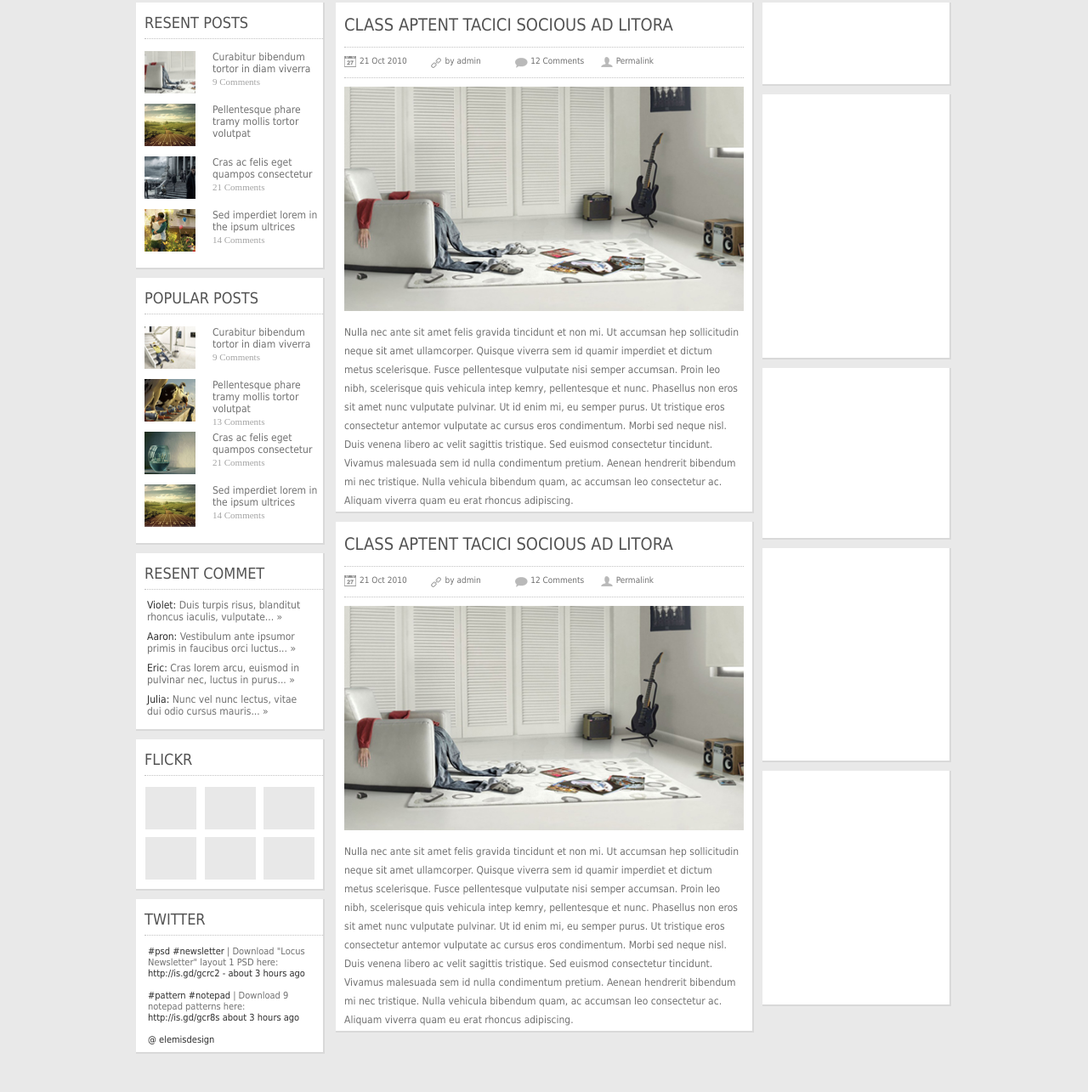
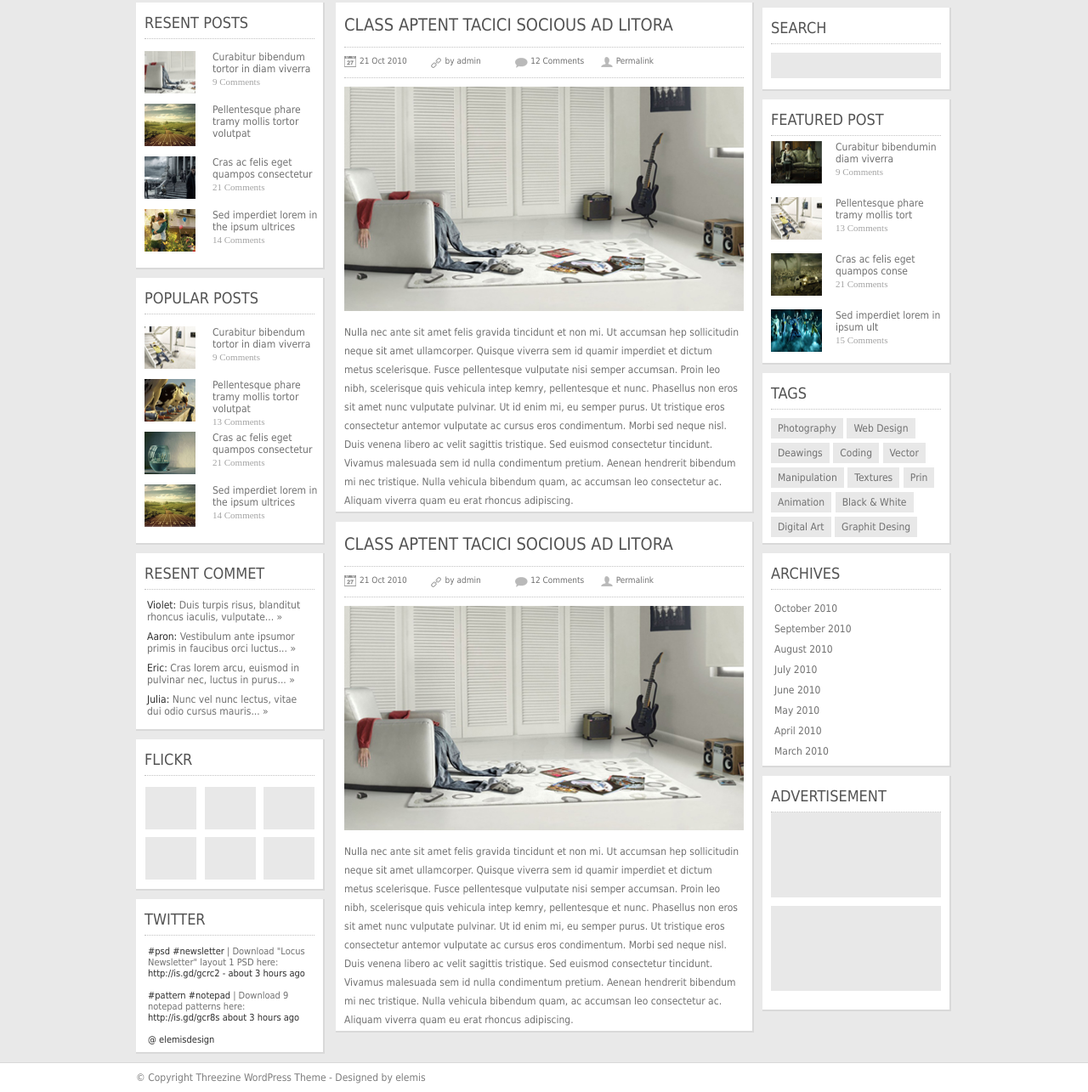
Before and after one commit to EgorZima/Hom-work, a plain HTML site: page ThreeZine/index.html in a window 1280 px wide. Shown: the part 482-1767 px from the top of the page at 85% size. Before the commit the page ends 1732 px from the top, so only its background shows below. Drawn offline with Linux system fonts and the light colour scheme.

Commit message:
Made a last work

```diff
--- a/ThreeZine/css/style.css
+++ b/ThreeZine/css/style.css
@@ -1,5 +1,5 @@
 *{
-	margin: 0;
+    margin: 0;
 	padding: 0;
 	list-style: none;
 	text-decoration: none;
@@ -43,7 +43,7 @@ body{
 }
 .menu a:hover{
 	color:#000;
-	background: #ccc;
+	background: #e8e8e8;
 	transition:0.2s ;
 }
 .social{
@@ -112,7 +112,7 @@ body{
 	transition: 0.2s;
 }
 .home-menu a:hover{
-	background: #ccc;
+	background: #e8e8e8;
 	color: #000;
 	transition: 0.2s;
 }
@@ -153,9 +153,8 @@ img{
 	width: 280px;
 	height: 60px;
 	background:#fff;
-	padding-bottom: 8px;
+	padding-bottom: 10px;
 	cursor: pointer;
-	margin-bottom: 2px;
 	transition: 0.2s;
 }
 .column:last-child{
@@ -176,7 +175,7 @@ img{
      transition: 0.2s;
 }
 .column:hover{
-	background: #ccc;
+	background: #e8e8e8;
 	transition: 0.2s;
 }
 .column-text:hover{
@@ -188,7 +187,6 @@ img{
 	height:54px;
 	transition: 0.2s;
 }
-
 
 .content{
 	display: table;
@@ -213,6 +211,7 @@ img{
 	padding-top: 13px;
 	padding-bottom: 8px;
 	margin-left: 10px;
+	margin-right: 10px;
 	border-bottom: 1px dotted #c2c2c2;
 	margin-bottom: 8px;
 	cursor: pointer;
@@ -244,6 +243,7 @@ img{
 }
 .resent-text, .popular-text{
      padding-left: 80px;
+     height: 50px;
      color: #717171;
      font-size: 12px;
      transition: 0.2s;
@@ -256,7 +256,7 @@ img{
 	padding-top: 2px;
 }
 .resent:hover, .popular:hover{
-	background: #ccc;
+	background: #e8e8e8;
 	transition: 0.2s;
 }
 .resent-text:hover, .popular-text:hover{
@@ -281,11 +281,10 @@ img{
 	color:#2e2e2e;
 }
 .comments-text:hover{
-	background: #ccc;
+	background: #e8e8e8;
 	color:#7da1bc;
 	transition: 0.2s all;
 }
-
 
 .flickr{
     height: 176px;
@@ -309,7 +308,7 @@ img{
 	transition: 0.2s all;
 }
 .flickr-block a:hover{
-	background: #ccc;
+	background: #e8e8e8;
 	transition: 0.2s all;
 }
 
@@ -330,7 +329,7 @@ img{
 	color: #2e2e2e;
 }
 .twitter-text:hover{
-	background: #ccc;
+	background: #e8e8e8;
 	transition: 0.2s all;
 }
 
@@ -376,7 +375,6 @@ img{
 	width: 68px;
 	height: 15px;
 	margin-right: 10px;
-	;
 }
 .data{
 	background-position: -114px -3px;
@@ -414,18 +412,145 @@ img{
 	background: #fff;
 	margin-bottom: 12px;
 }
+.right-title{
+    font-size: 18px;
+	color:#535353;
+	padding-top: 13px;
+	padding-bottom: 8px;
+	margin-left: 10px;
+	margin-top: 6px;
+    margin-right: 10px;
+	border-bottom: 1px dotted #c2c2c2;
+	cursor: pointer;
+}
+
 .search{
 	height: 96px;
 }
-.posts{
+input{
+	width: 200px;
+	height: 30px;
+	margin-top: 10px;
+	margin-left: 10px;
+	margin-right: 10px;
+	outline: none;
+	border: none;
+	background: #e8e8e8;
+	color: #535353;
+	font-size: 16px;
+	padding-left: 4px;
+}
+
+.featured-post{
 	height: 310px;
 }
+.featured{
+	width: 210px;
+	height: 60px;
+	background:#fff;
+	cursor: pointer;
+	transition: 0.2s;
+	padding-left: 10px;
+	padding-top: 6px;
+    transition: 0.2s all;
+}
+.featured img{
+	width: 60px;
+	height: 50px;
+	margin:0;
+	padding: 0;
+	transition: 0.2s;
+}
+.featured-text{
+    height: 50px;
+    padding-left:76px;
+    color: #717171;
+    font-size: 12px;
+    transition: 0.2s;
+}
+.featured-text span{
+	display: block;
+	font-size: 11px;
+	color:#a4a4a4;
+	font-family: italic;
+	padding-top: 2px;
+}
+.featured:hover{
+	background: #e8e8e8;
+	transition: 0.2s;
+}
+.featured-text:hover{
+	color:#7da1bc;
+	transition: 0.2s;
+}
+
 .tag{
 	height: 200px;
 }
+.tab{
+	margin-left: 10px;
+	margin-top: 10px;
+}
+.label{
+	display: inline-block;
+	color:#717171;
+	background: #e8e8e8;
+	padding-left: 8px;
+	padding-right: 8px;
+	padding-top: 5px;
+	padding-bottom: 5px;
+	font-size: 12px;
+	margin-bottom: 5px;
+}
+
 .archive{
 	height: 250px;
 }
+.year{
+	margin-left: 10px;
+	margin-top: 10px;
+}
+.month{
+	display: block;
+	color:#717171;
+	font-size: 12px;
+	padding-top: 5px;
+	padding-left: 4px;
+	padding-bottom: 5px;
+	transition: 0.2s;
+}
+.month:hover{
+	background:#e8e8e8;
+	transition: 0.2s;
+}
+
 .ad{
 	height: 275px;
 }
+.ad-block{
+	height: 100px;
+	background: #e8e8e8;
+	margin-bottom: 10px;
+	margin-left: 10px;
+	margin-right: 10px;
+}
+.ad-block a{
+	display: block;
+	width: 200px;
+	height:100px;
+}
+
+.footer{
+	margin: 0 auto;
+    background: #fff;
+	border-top: 1px solid #d9d9d9;
+	width: 100%;
+}
+.footer-text{
+	margin: 0 auto;
+	width: 960px;
+	padding-bottom: 10px;
+	padding-top: 10px;
+	color:#7e7e7e;
+	font-size: 12px;
+}
--- a/ThreeZine/index.html
+++ b/ThreeZine/index.html
@@ -49,7 +49,7 @@
 
            <div class="news">
 
-               <img src="img/news-photo.png" class="news-photo" alt="street">
+               <img src="img/news-photo.png" alt="street">
                <p class="photo-text">
                <span class="title">Curabitur bibendum tortor in diam viverra</span><br>
                Curabitur adipiscing lacus quis diam tincidunt accumsan. Suspendisse in est orci. Nulla facilisi. Morbi lacus urna.. (Read More)</p>
@@ -204,17 +204,92 @@
 
 
         <div class="right-column">
-               <div class="right search"> </div>
-               <div class="right posts"> </div>
-               <div class="right tag"> </div>
-               <div class="right archive"> </div>
-               <div class="right ad"> </div>
+
+               <div class="right search">
+                  <p class="right-title">SEARCH</p>
+                  <form action="#">
+                      <input type="search" >
+                  </form>
+               </div>
+
+               <div class="right featured-post">
+                       <p class="right-title">FEATURED POST</p>
+
+                       <div class="featured">
+                           <img src="img/featured1.jpg" alt="photo1" class="left-img">
+                           <p class="featured-text">Curabitur bibendumin diam viverra
+                           <span>9 Comments</span> </p>
+                       </div>
+
+                       <div class="featured">
+                            <img src="img/featured2.jpg" alt="photo2">
+                            <p class="featured-text">Pellentesque phare tramy mollis tort <span>13 Comments</span> </p>
+                       </div>
+
+                       <div class="featured">
+                            <img src="img/featured3.jpg" alt="photo3">
+                            <p class="featured-text">Cras ac felis eget quampos conse
+                            <span>21 Comments</span></p>
+                       </div>
+
+                       <div class="featured" >
+                           <img src="img/featured4.jpg" alt="photo1">
+                           <p class="featured-text">Sed imperdiet lorem in ipsum ult
+                           <span>15 Comments</span></p>
                        </div>
                  </div>
 
+                 <div class="right tag">
+                    <p class="right-title">TAGS</p>
 
+                    <div class="tab">
+                        <a href="#" class="label">Photography</a>
+                        <a href="#" class="label">Web Design</a>
+                        <a href="#" class="label">Deawings</a>
+                        <a href="#" class="label">Coding</a>
+                        <a href="#" class="label">Vector</a>
+                        <a href="#" class="label">Manipulation</a>
+                        <a href="#" class="label">Textures</a>
+                        <a href="#" class="label">Prin</a>
+                        <a href="#" class="label">Animation</a>
+                        <a href="#" class="label">Black & White</a>
+                        <a href="#" class="label">Digital Art</a>
+                        <a href="#" class="label">Graphit Desing</a>
+                    </div>
+                  </div>
 
+                  <div class="right archive">
+                    <p class="right-title">ARCHIVES</p>
 
+                    <div class="year">
+                        <a href="#" class="month">October 2010</a>
+                        <a href="#" class="month">September 2010</a>
+                        <a href="#" class="month">August 2010</a>
+                        <a href="#" class="month">July 2010</a>
+                        <a href="#" class="month">June 2010</a>
+                        <a href="#" class="month">May 2010</a>
+                        <a href="#" class="month">April 2010</a>
+                        <a href="#" class="month">March 2010</a>
+                   </div>
+                 </div>
+
+                 <div class="right ad">
+                     <p class="right-title">ADVERTISEMENT</p>
+
+                      <div class="ad-block">
+                        <a href=""></a>
+                      </div>
+
+                      <div class="ad-block">
+                        <a href=""></a>
+                      </div>
+                 </div>
+          </div>
+  </div>
+
+   <div class="footer">
+        <p class="footer-text">© Copyright Threezine WordPress Theme - Designed by elemis </p>
+   </div>
 
 </html>
 </body>
```
Also changed, not shown: ThreeZine/img/featured1.jpg (added), ThreeZine/img/featured2.jpg (added), ThreeZine/img/featured3.jpg (added), ThreeZine/img/featured4.jpg (added). Lines whose indentation alone changed are shown as unchanged.
